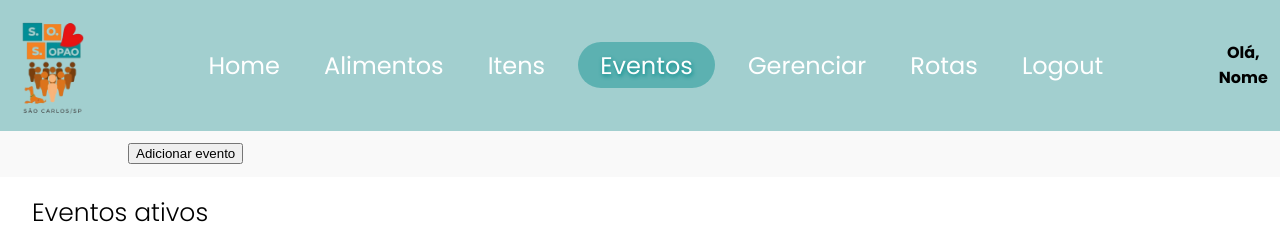
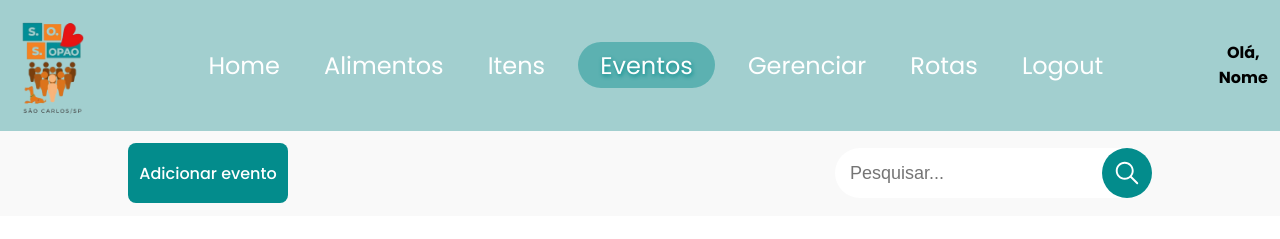
Before and after one commit to LuisHDantas/Projeto-SOSopao, a React (Create React App) app in the folder sosopao-app/: page /eventos in a window 1280 px wide. Shown: the top 239 px of the page. Built offline with nearby package versions, Linux system fonts and the light colour scheme.

Commit message:
fix: minor/parametros botao

```diff
--- a/sosopao-app/src/components/buttonAdd/index.jsx
+++ b/sosopao-app/src/components/buttonAdd/index.jsx
@@ -1,9 +1,10 @@
 import './style.css';
+import { Children } from 'react';
 
-export function ButtonAdd(){
+export function ButtonAdd({children}, {...props}){
     return(
-        <button className="add">
-            Add Alimento
+        <button className="add" {...props}>
+            {children}
         </button>
     );
 }
--- a/sosopao-app/src/pages/Alimentos.jsx
+++ b/sosopao-app/src/pages/Alimentos.jsx
@@ -1,6 +1,6 @@
 import { Navbar } from "../components/Navbar";
 import { CardAlimentos } from "../components/CardAlimentos";
-import { ButtonSearch } from "../components/buttomSearch";
+import { ButtonSearch } from "../components/buttonSearch";
 import { ButtonAdd } from "../components/buttonAdd";
 import '../styles/alimentos.css';
 
@@ -10,7 +10,9 @@ export function Alimentos(){
         <div>
             <Navbar type='alimentos'/>
             <div id="add-search">
-                <ButtonAdd />
+                <ButtonAdd>
+                    Adicionar alimento
+                </ButtonAdd>
                 <ButtonSearch />
             </div>
 
--- a/sosopao-app/src/pages/Eventos.jsx
+++ b/sosopao-app/src/pages/Eventos.jsx
@@ -3,8 +3,8 @@ import { Footer } from "../components/Footer";
 import { CardEvento } from "../components/CardEvento";
 import { DeletarEvento } from "../components/ModalDeletarEvento";
 import { CadastroEvento } from "../components/ModalCadastroEvento";
-// import { ButtonSearch } from "../components/buttomSearch";
-// import { ButtonAdd, ButtonAddEvento } from "../components/buttonAddEvento";
+import { ButtonAdd } from "../components/buttonAdd";
+import { ButtonSearch } from "../components/buttonSearch";
 import { useState } from 'react';
 import '../styles/eventos.css';
 
@@ -31,9 +31,10 @@ export function Eventos(){
             <Navbar type='eventos'/>
 
             <div id="add-search">
-                <button onClick={() => setAbreCadastro(!abreCadastro)}>Adicionar evento</button>
-                {/* <ButtonAddEvento />
-                <ButtonSearch /> */}
+                <ButtonAdd onClick={() => setAbreCadastro(!abreCadastro)}>
+                    Adicionar evento
+                </ButtonAdd>
+                <ButtonSearch />
             </div>
 
             {abreDeletar && <DeletarEvento fechaDeletar={() => setAbreDeletar(!abreDeletar)}/>}
--- a/sosopao-app/src/pages/Itens.jsx
+++ b/sosopao-app/src/pages/Itens.jsx
@@ -1,5 +1,5 @@
 import { Navbar } from "../components/Navbar";
-import { ButtonSearch } from "../components/buttomSearch";
+import { ButtonSearch } from "../components/buttonSearch";
 import { ButtonAdd } from "../components/buttonAdd";
 import '../styles/itens.css';
 
@@ -9,7 +9,9 @@ export function Itens(){
         <div>
             <Navbar type='itens'/>
             <div id="add-search">
-                <ButtonAdd />
+                <ButtonAdd>
+                    Adicionar item
+                </ButtonAdd>
                 <ButtonSearch />
             </div>
             <div id="title">
```
Also changed, not shown: sosopao-app/src/components/buttonSearch/index.jsx (renamed from sosopao-app/src/components/buttomSearch/index.jsx), sosopao-app/src/components/buttonSearch/style.css (renamed from sosopao-app/src/components/buttomSearch/style.css).
